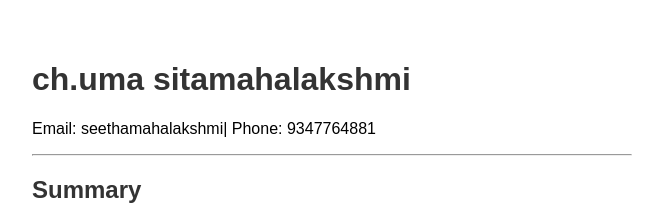
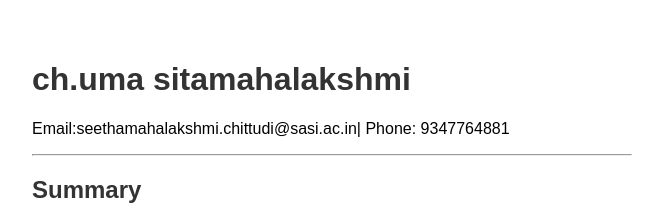
Before and after one commit to Seethamahalakshmi17/Seethamahalakshmi17.github.io, a plain HTML site: page index.html in a window 1280 px wide. Shown: the top 210 px of the page, without its empty margins (308-971 px from the left). Drawn offline with Linux system fonts and the light colour scheme.

Commit message:
Update index.html

```diff
--- a/index.html
+++ b/index.html
@@ -13,7 +13,7 @@
 <body>
     <div class="container">
         <h1>ch.uma sitamahalakshmi</h1>
-        <p>Email: seethamahalakshmi| Phone: 9347764881</p>
+        <p>Email:seethamahalakshmi.chittudi@sasi.ac.in| Phone: 9347764881</p>
         <hr>
         <h2>Summary</h2>
         <p>A highly motivated Electrical and Electronics Engineering student at Sasi institute of technology and engineering with a keen interest in front end. Passionate about learning new technologies and applying problem-solving skills in real-world scenarios.</p>
```
